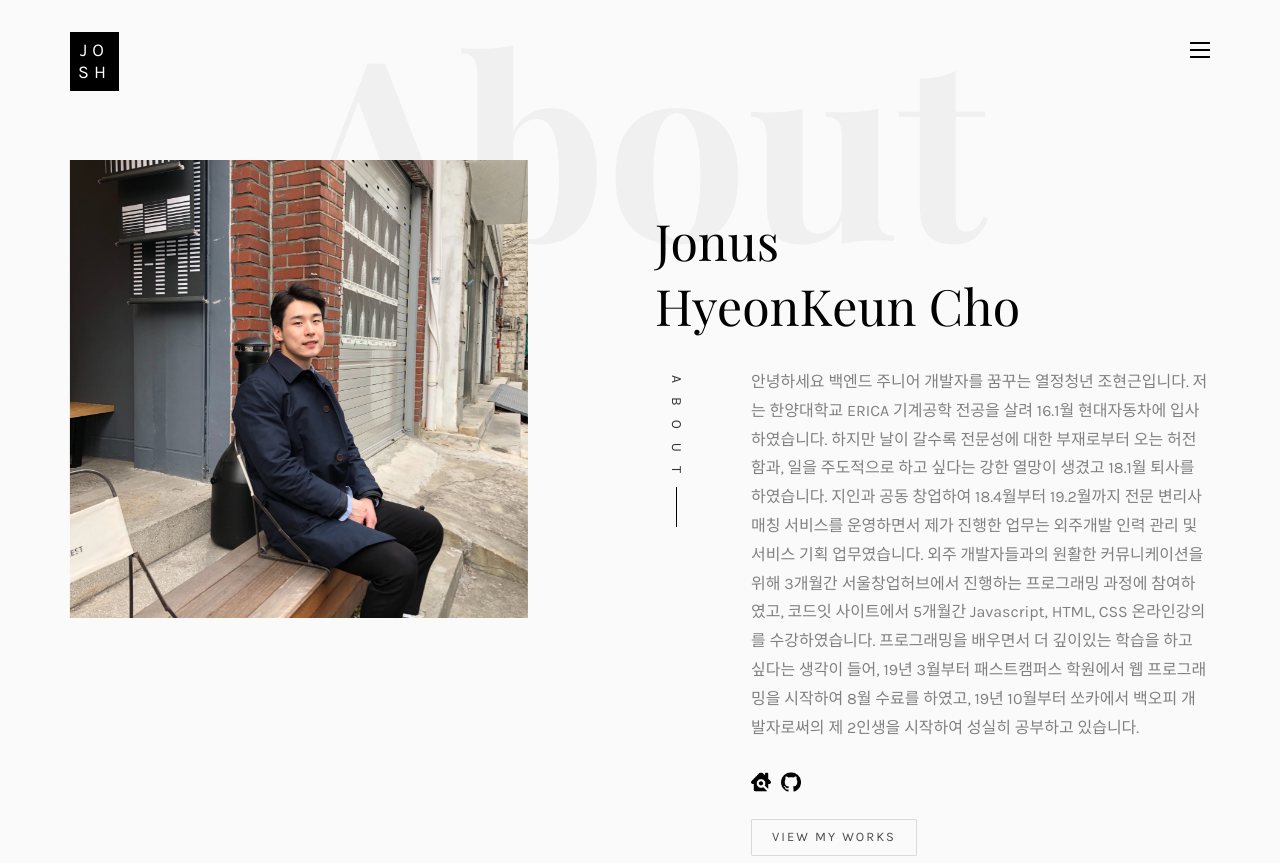
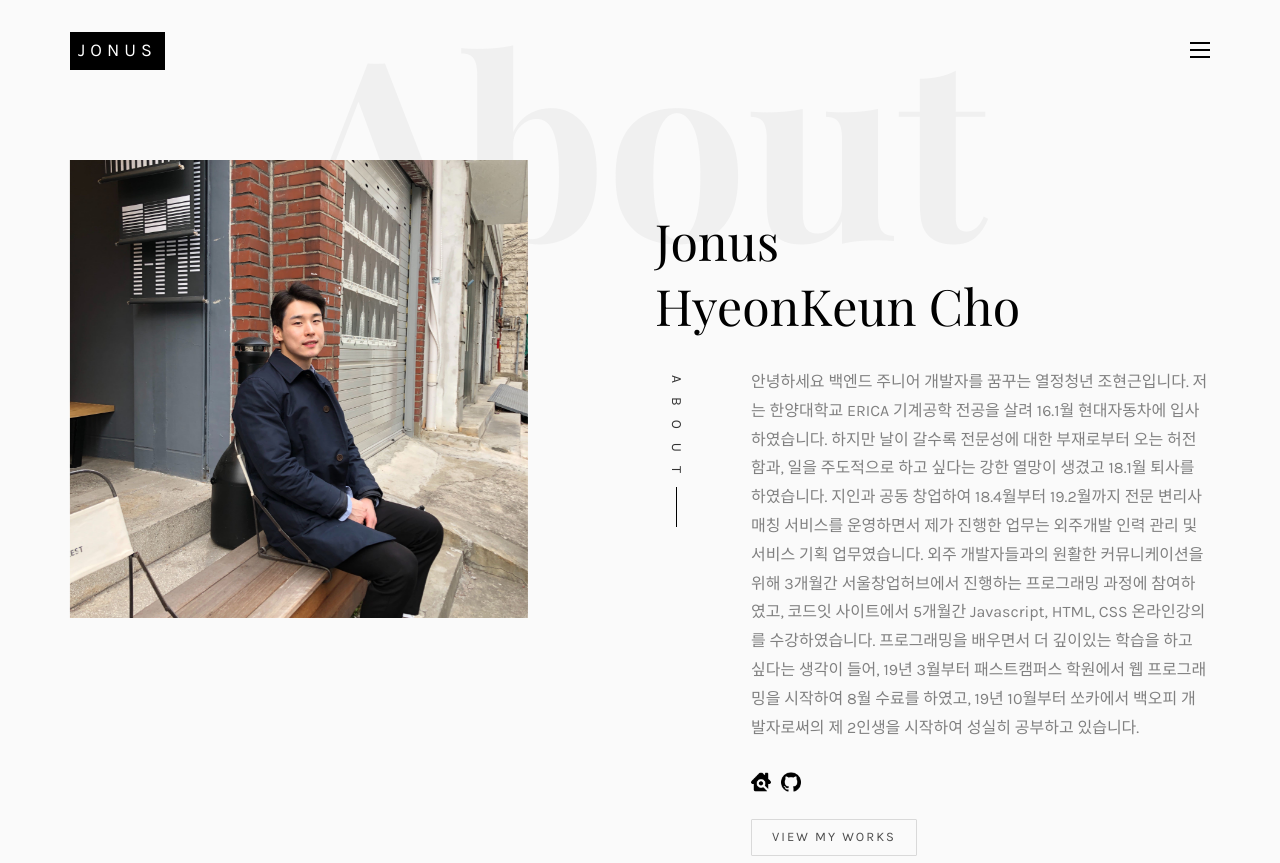
Before and after one commit to jonusHK/portfolio, a plain HTML site: page about.html in a window 1280 px wide. Shown: the top 863 px of the page. Drawn offline with nearby package versions, Linux system fonts and the light colour scheme; files whose address does not match are found by name; a web font is replaced by a local one.

Commit message:
포폴 수정

```diff
--- a/about.html
+++ b/about.html
@@ -102,7 +102,7 @@
 				<div class="row">
 					<div class="col-md-12">
 						<div class="colorlib-navbar-brand">
-							<a class="colorlib-logo" href="index.html"><span>Jo</span><span>sh</span></a>
+							<a class="colorlib-logo" href="index.html"><span>Jonus</span></a>
 						</div>
 						<a href="#" class="js-colorlib-nav-toggle colorlib-nav-toggle"><i></i></a>
 					</div>
```
Also changed, not shown: contact.html (+1 -1 lines), index.html (+1 -1 lines), services.html (+1 -1 lines), work-single1.html (+1 -1 lines), work-single2.html (+1 -1 lines), work-single3.html (+1 -1 lines), work-single4.html (+1 -1 lines), work.html (+1 -1 lines), 1 other file.
